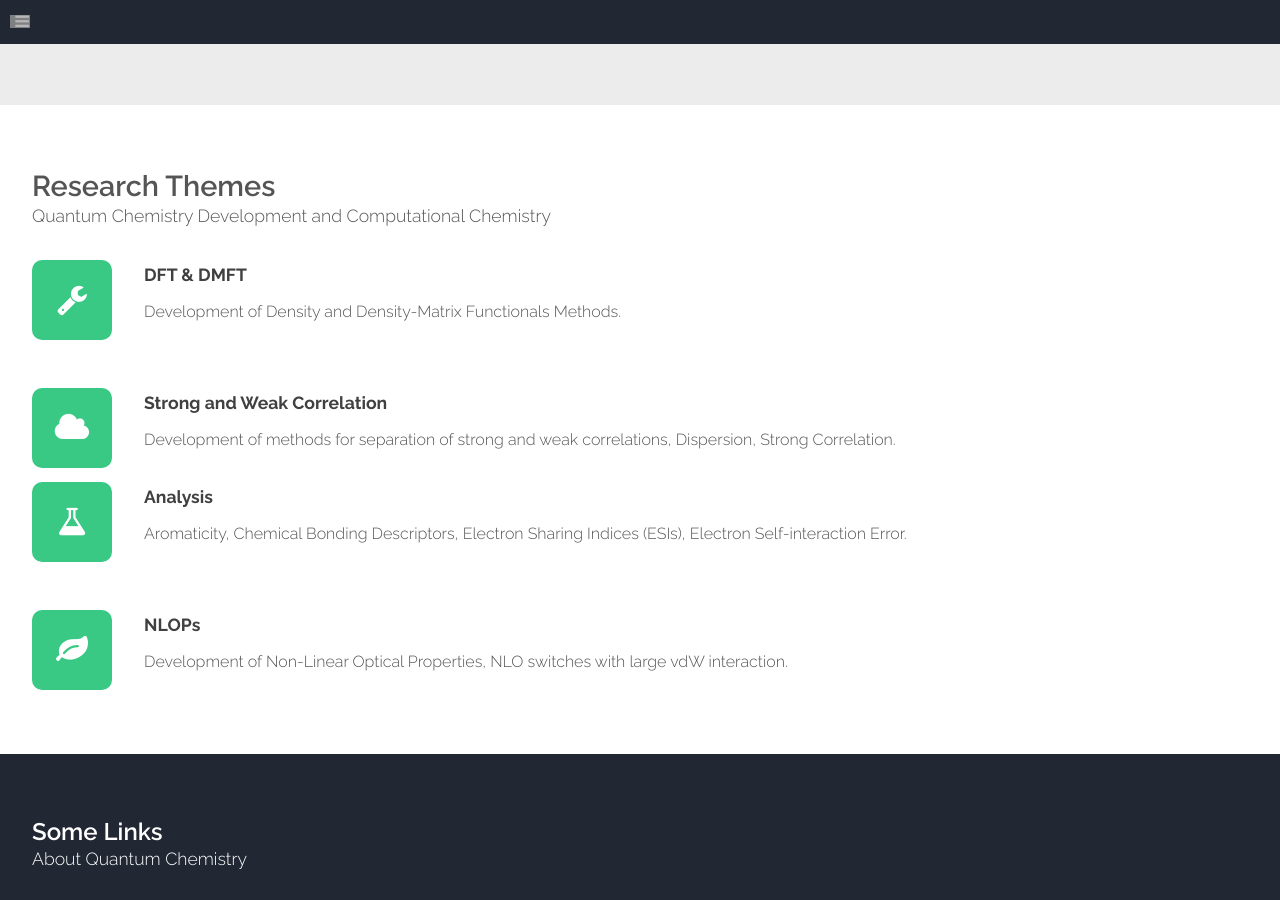
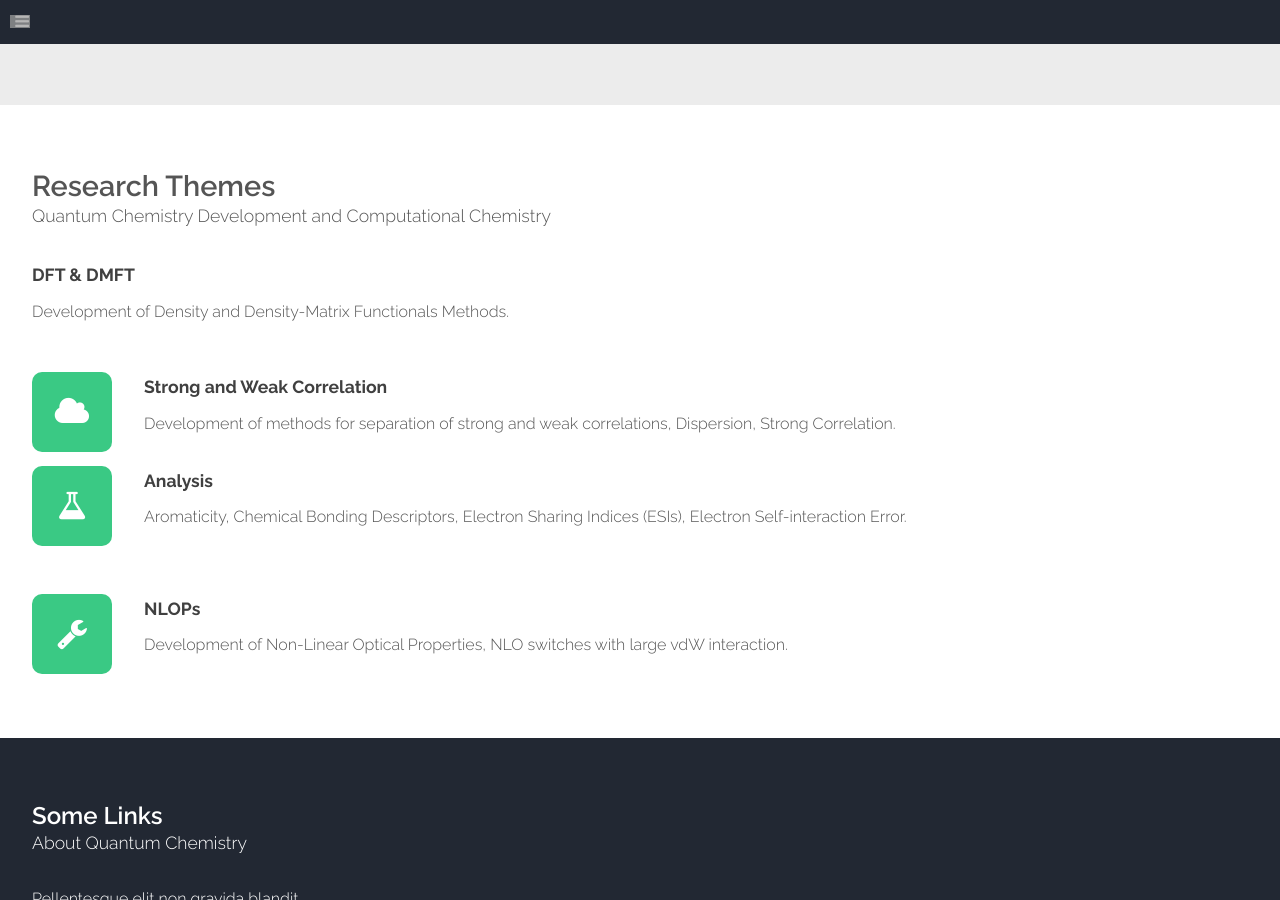
Before and after one commit to old-jekyll-templates/Horizons-Jekyll-Theme, a Jekyll site: the page built from index.html, in a window 1280 px wide and 900 px high, scrolled down 904 px. Built offline with Jekyll 4.4.1, drawn with Linux system fonts in a browser that asks for light colours; the list of posts is cut into pages by our own code; grey boxes are pictures that could not be loaded.

Commit message:
Update index.html

```diff
--- a/index.html
+++ b/index.html
@@ -18,7 +18,7 @@ layout: landing
 						<section>
 							<ul class="style">
 								<li>
-									<span class="fa fa-wrench"></span>
+									<span class="far fa-atom-alt"></span>
 									<h3>DFT & DMFT</h3>
 									<span>Development of Density and Density-Matrix Functionals Methods.</span>
 								</li>
@@ -39,7 +39,7 @@ layout: landing
 									<span>Aromaticity, Chemical Bonding Descriptors, Electron Sharing Indices (ESIs), Electron Self-interaction Error.</span>
 								</li>
 								<li>
-									<span class="fa fa-leaf"></span>
+									<span class="fa fa-wrench"></span>
 									<h3>NLOPs</h3>
 									<span>Development of Non-Linear Optical Properties, NLO switches with large vdW interaction.</span>
 								</li>
```
